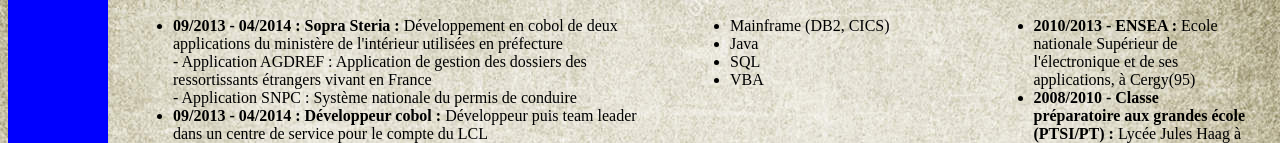
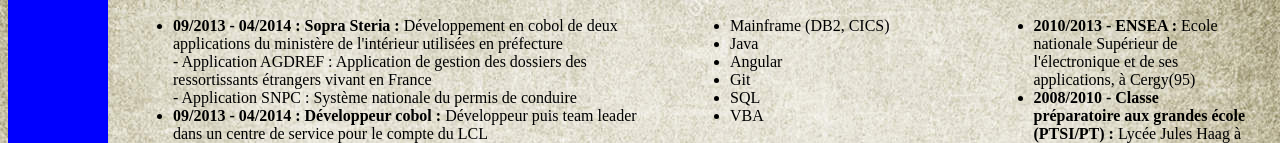
Before and after one commit to rom1louis/Cours_Openclassroom, a plain HTML site: page CV.html in a window 1280 px wide. Shown: the part 216-359 px from the top of the page. Drawn offline with Linux system fonts and the light colour scheme.

Commit message:
ajout de compétances au CV

```diff
--- a/CV.html
+++ b/CV.html
@@ -49,6 +49,8 @@
 					<ul>
 						<li>Mainframe (DB2, CICS)</li>
 						<li>Java</li>
+						<li>Angular</li>
+						<li>Git</li>
 						<li>SQL</li>
 						<li>VBA</li>
 					</ul>
```
